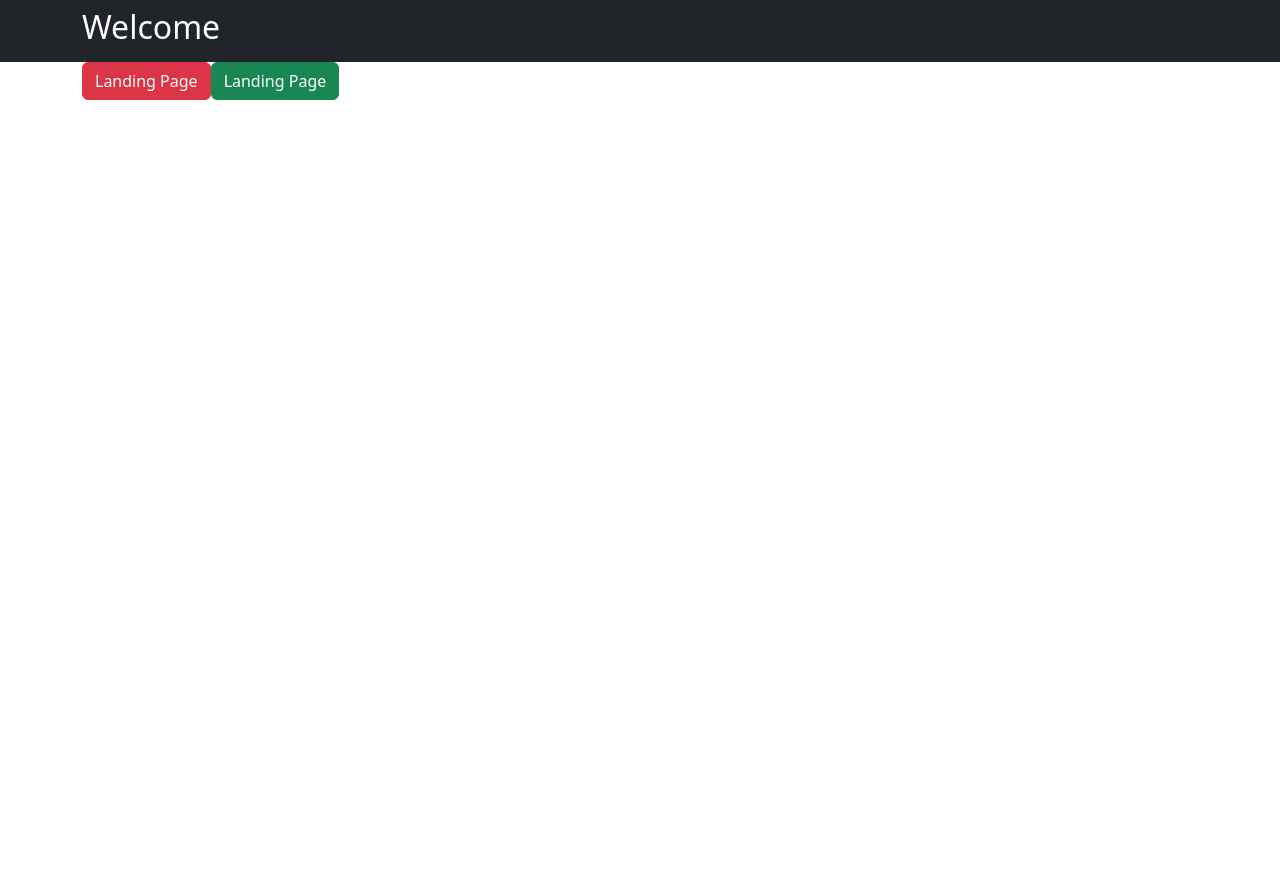
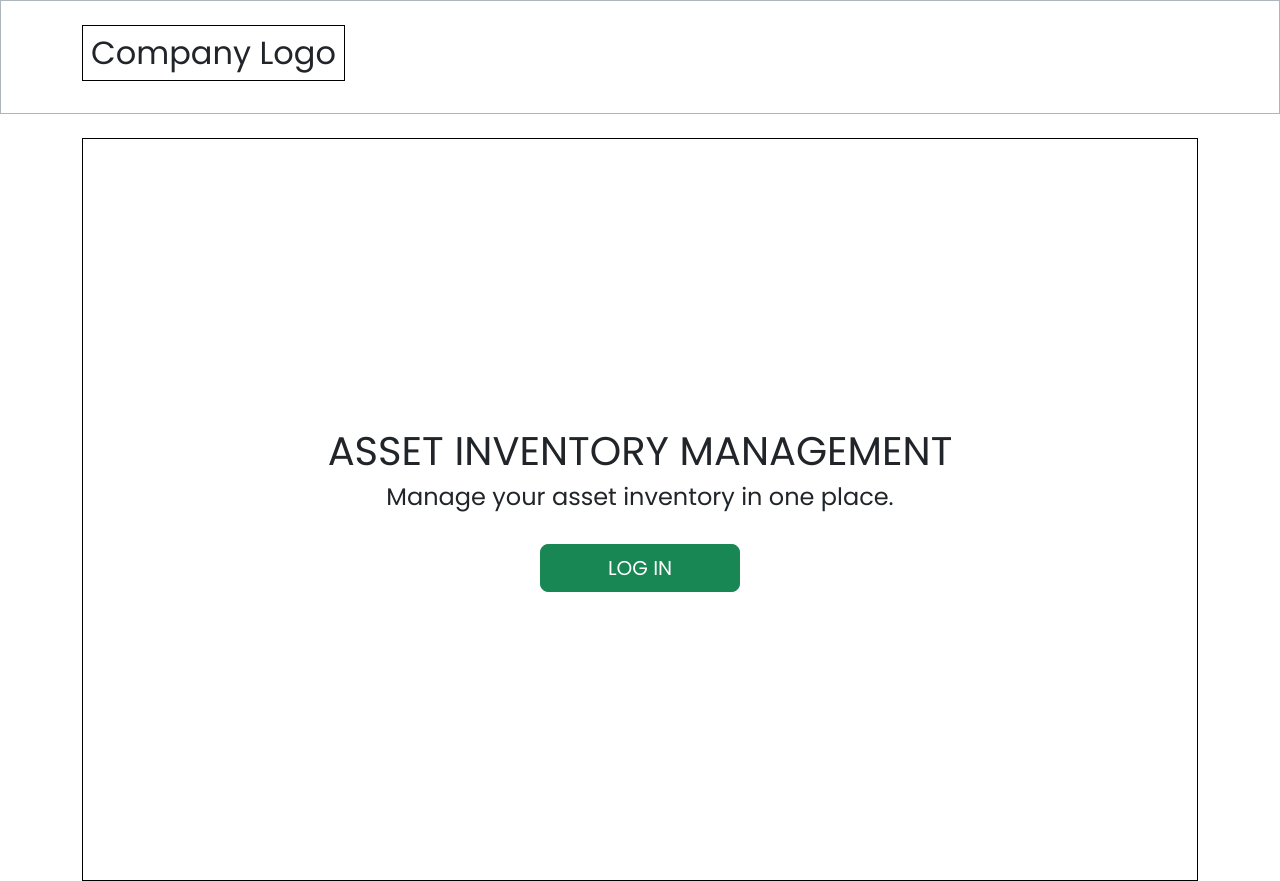
Before and after one commit to Jarabi/aim-frontend, a React (Vite) app: page / in a window 1280 px wide. Before the commit the page ends 800 px from the top, so only its background shows below. Built offline with nearby package versions, Linux system fonts and the light colour scheme.

Commit message:
Created landing page for unauthenticated users

```diff
--- a/index.html
+++ b/index.html
@@ -5,6 +5,9 @@
   <meta charset="UTF-8" />
   <link rel="icon" type="image/svg+xml" href="/vite.svg" />
   <meta name="viewport" content="width=device-width, initial-scale=1.0" />
+  <link rel="preconnect" href="https://fonts.googleapis.com">
+  <link rel="preconnect" href="https://fonts.gstatic.com" crossorigin>
+  <link href="https://fonts.googleapis.com/css2?family=Poppins:ital,wght@0,100;0,400;0,700;1,500&display=swap" rel="stylesheet">
   <title>Assets Inventory Management</title>
 </head>
 
--- a/src/App.jsx
+++ b/src/App.jsx
@@ -1,3 +1,4 @@
+import '../src/styles/App.css'
 import Navbar from "./components/Navbar";
 import LandingPage from "./pages/LandingPage";
 
--- a/src/components/Navbar.jsx
+++ b/src/components/Navbar.jsx
@@ -2,9 +2,9 @@ import React from "react";
 
 export default function Navbar() {
   return (
-    <div className="navbar navbar-dark bg-dark">
+    <div className="navbar border border-bottom-1 border-dark-subtle py-4 mb-4">
       <nav className="container">
-        <h2 className="text-white">Welcome</h2>
+        <h2 className="border border-black p-2">Company Logo</h2>
       </nav>
     </div>
   );
--- a/src/pages/LandingPage.jsx
+++ b/src/pages/LandingPage.jsx
@@ -3,8 +3,11 @@ import React from "react";
 export default function LandingPage() {
   return (
     <div className="container">
-      <button className="btn btn-danger">Landing Page</button>
-      <button className="btn btn-success">Landing Page</button>
+      <div className="landing border border-black">
+        <h1>ASSET INVENTORY MANAGEMENT</h1>
+        <h4>Manage your asset inventory in one place.</h4>
+        <button className="btn btn-success btn-lg mt-4">LOG IN</button>
+      </div>
     </div>
   );
 }
--- /dev/null
+++ b/src/styles/App.css
@@ -0,0 +1,14 @@
+* {
+    font-family: 'Poppins', sans-serif;
+}
+
+.landing {
+    display: flex;
+    flex-direction: column;
+    align-items: center;
+    padding: 18em 0;
+}
+
+.landing > button {
+    width: 200px;
+}
```
